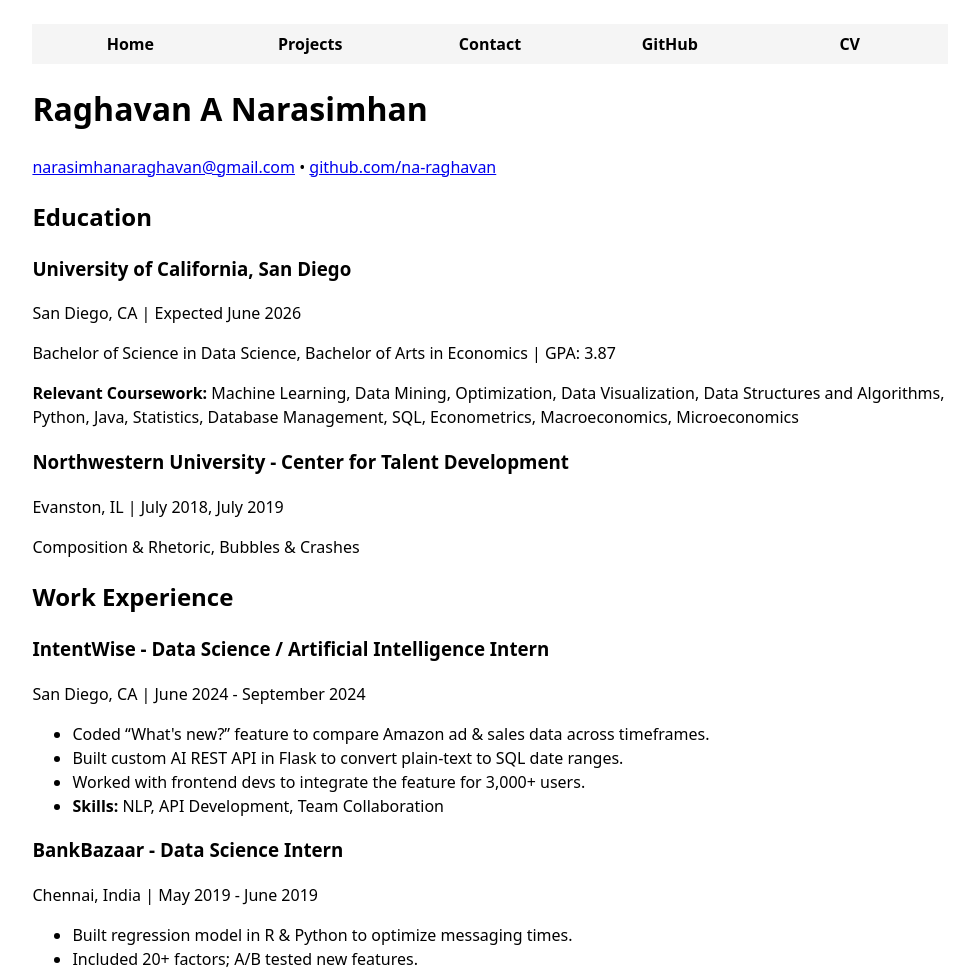
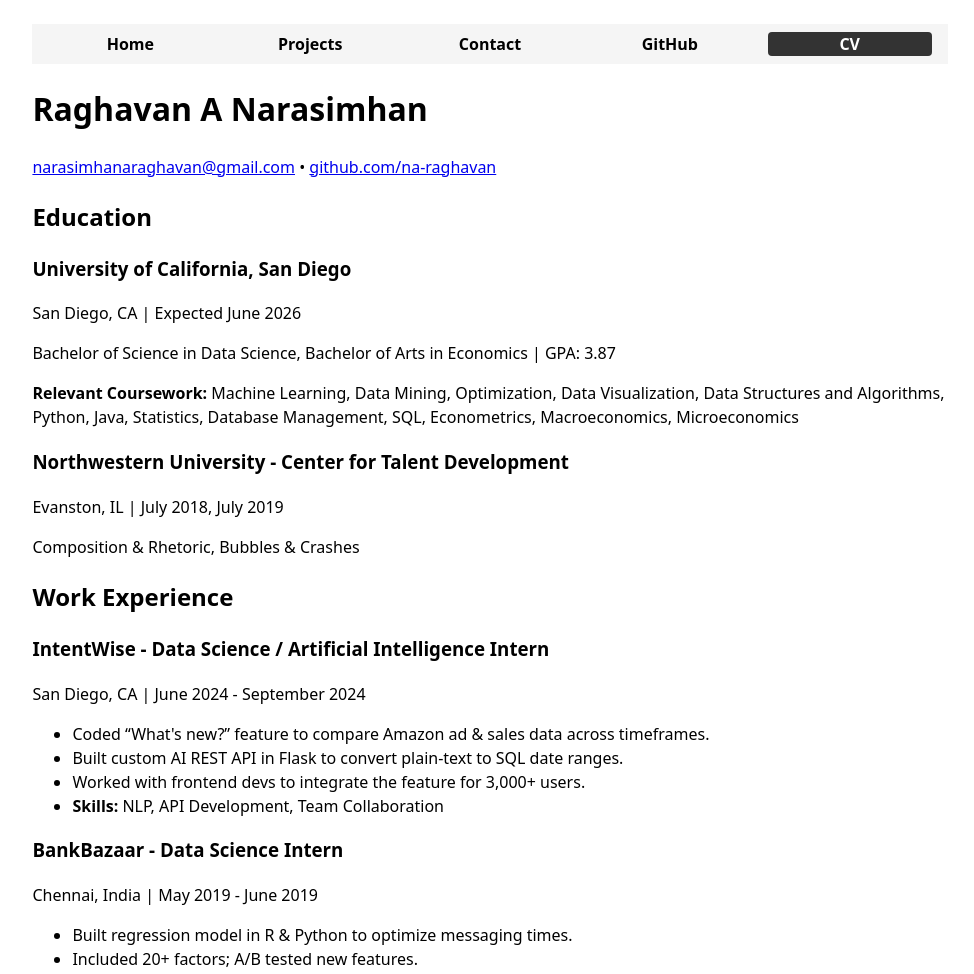
Before and after one commit to na-raghavan/portfolio, a plain HTML site: page cv/index.html in a window 1280 px wide. Shown: the top 974 px of the page, without its empty margins (150-1124 px from the left). Drawn offline with Linux system fonts and the light colour scheme.

Commit message:
flexbox fix #1

```diff
--- a/cv/index.html
+++ b/cv/index.html
@@ -12,7 +12,7 @@
     <a href="../projects/index.html">Projects</a>
     <a href="../contact/index.html">Contact</a>
     <a href="https://github.com/na-raghavan" target="_blank">GitHub</a>
-    <a href="index.html">CV</a>
+    <a href="index.html" class="current">CV</a>
   </nav>
 
   <h1>Raghavan A Narasimhan</h1>
--- a/style.css
+++ b/style.css
@@ -21,6 +21,7 @@
   text-decoration: none;
   color: black;
   font-weight: bold;
+  display: block;
 }
 
 nav a.current {
```
Also changed, not shown: contact/index.html (+1 -1 lines), projects/index.html (+1 -1 lines).
